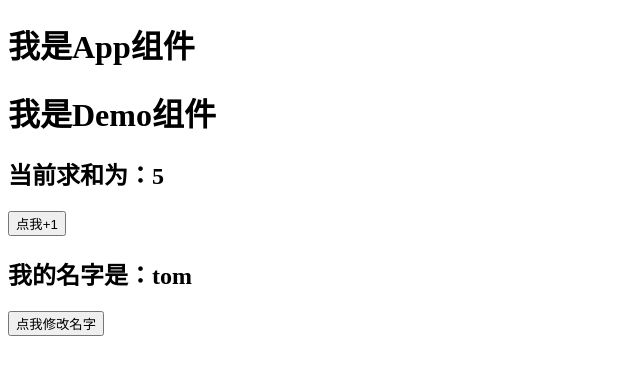
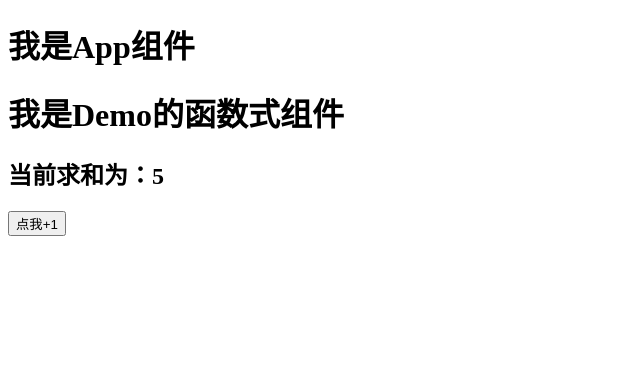
Before and after one commit to xiaoxue423/react_extension, a React (Create React App) app: page / in a window 1280 px wide. Shown: the top 374 px of the page, without its empty margins (0-640 px from the left). Built offline with nearby package versions, Linux system fonts and the light colour scheme.

Commit message:
useEffect

```diff
--- a/src/components/3_setHook/index.jsx
+++ b/src/components/3_setHook/index.jsx
@@ -1,16 +1,19 @@
-import React, { Component, useState } from "react";
+import React, { useState,useEffect } from "react";
 
-// class Demo extends Component {
+// class Demo extends React.Component {
 //   state = { count: 0 };
-
 //   add = () => {
 //     this.setState(state => ({ count: state.count + 1 }));
 //   };
-
+//   componentDidMount(){
+//     setInterval(()=>{
+//       this.setState((state)=>({count:state.count+1}))
+//     },1000)
+//   }
 //   render() {
 //     return (
 //       <div>
-//         <h1>我是Demo组件</h1>
+//         <h1>我是Demo的类式组件</h1>
 //         <h2>当前求和为：{this.state.count}</h2>
 //         <button onClick={this.add}>点我+1</button>
 //       </div>
@@ -20,7 +23,10 @@ import React, { Component, useState } from "react";
 
 function Demo() {
   const [count, setCount] = useState(5);
-  const [name, setName] = useState('tom');
+
+  useEffect(()=>{
+    console.log('@')
+  },[count])//空数组代表谁也不监测
 
   function add() {
     // setCount(count+1) //第一种写法
@@ -28,18 +34,11 @@ function Demo() {
       return count + 1;
     });
   }
-
-  function changeName(){
-    setName('Jack')
-  }
-
   return (
     <div>
-      <h1>我是Demo组件</h1>
+      <h1>我是Demo的函数式组件</h1>
       <h2>当前求和为：{count}</h2>
       <button onClick={add}>点我+1</button>
-      <h2>我的名字是：{name}</h2>
-      <button onClick={changeName}>点我修改名字</button>
     </div>
   );
 }
```
